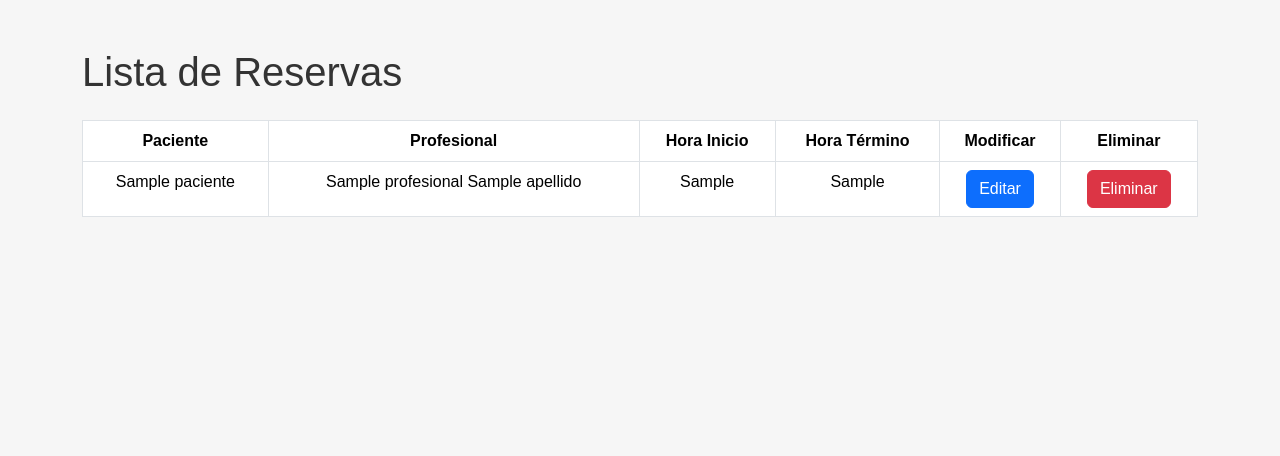
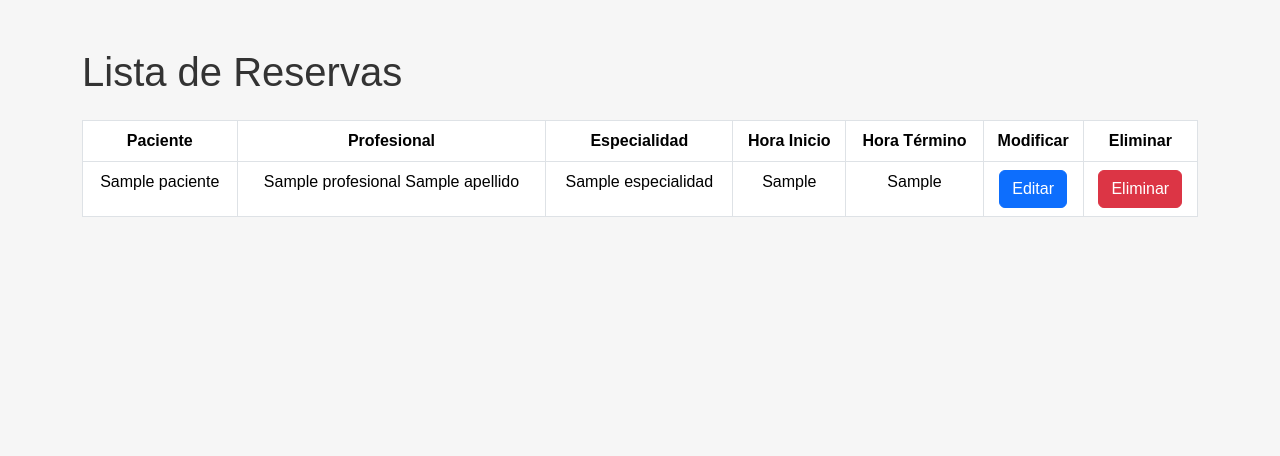
Before and after one commit to michelanyelo/centromedico, a Django app: template project/dashboard/templates/dashboard/dashboard.html in a window 1280 px wide. Shown: the part 118-574 px from the top of the page. Run offline with Django 5.2, Linux system fonts and the light colour scheme; the template is opened without the code that fills it: most values are stand-ins (such as "Sample title", 1, 10 or a date in 2020); some libraries are stand-ins or nearby versions.

Commit message:
Added Especialidad field to Reserva model and updated views and templates accordingly

```diff
--- a/project/armois/models.py
+++ b/project/armois/models.py
@@ -82,6 +82,7 @@ class HorarioAtencion(models.Model):
 class Reserva(models.Model):
     horario = models.ForeignKey(HorarioAtencion, on_delete=models.CASCADE)
     paciente = models.ForeignKey(Paciente, on_delete=models.CASCADE)
+    especialidad = models.ForeignKey(Especialidad, on_delete=models.CASCADE)
     profesional = models.ForeignKey(Profesional, on_delete=models.CASCADE)
     fecha_reserva = models.DateTimeField(auto_now_add=True)
     is_synced_with_google_calendar = models.BooleanField(default=False)
--- a/project/armois/views.py
+++ b/project/armois/views.py
@@ -204,6 +204,7 @@ def reservas_a_calendario(request):
         nueva_reserva = Reserva(
             horario=horario_atencion,
             paciente=nuevo_paciente,
+            especialidad = especialidad_profesional,
             profesional=profesional,
             is_synced_with_google_calendar=True
         )
--- a/project/dashboard/templates/dashboard/dashboard.html
+++ b/project/dashboard/templates/dashboard/dashboard.html
@@ -12,6 +12,7 @@
         <tr>
           <th>Paciente</th>
           <th>Profesional</th>
+          <th>Especialidad</th>
           <th>Hora Inicio</th>
           <th>Hora Término</th>
           <th>Modificar</th>
@@ -23,6 +24,7 @@
           <tr>
             <td>{{ reserva.paciente.nombre }}</td>
             <td>{{ reserva.profesional.nombre }} {{ reserva.profesional.apellido }}</td>
+            <td>{{ reserva.especialidad.nombre }}</td>
             <td>{{ reserva.horario.hora_inicio }}</td>
             <td>{{ reserva.horario.hora_fin }}</td>
             <td>
```
Also changed, not shown: project/dashboard/views.py (+8 -0 lines), project/armois/migrations/0009_reserva_especialidad.py (added), project/armois/migrations/0010_alter_reserva_especialidad.py (added), project/db.sqlite3.
